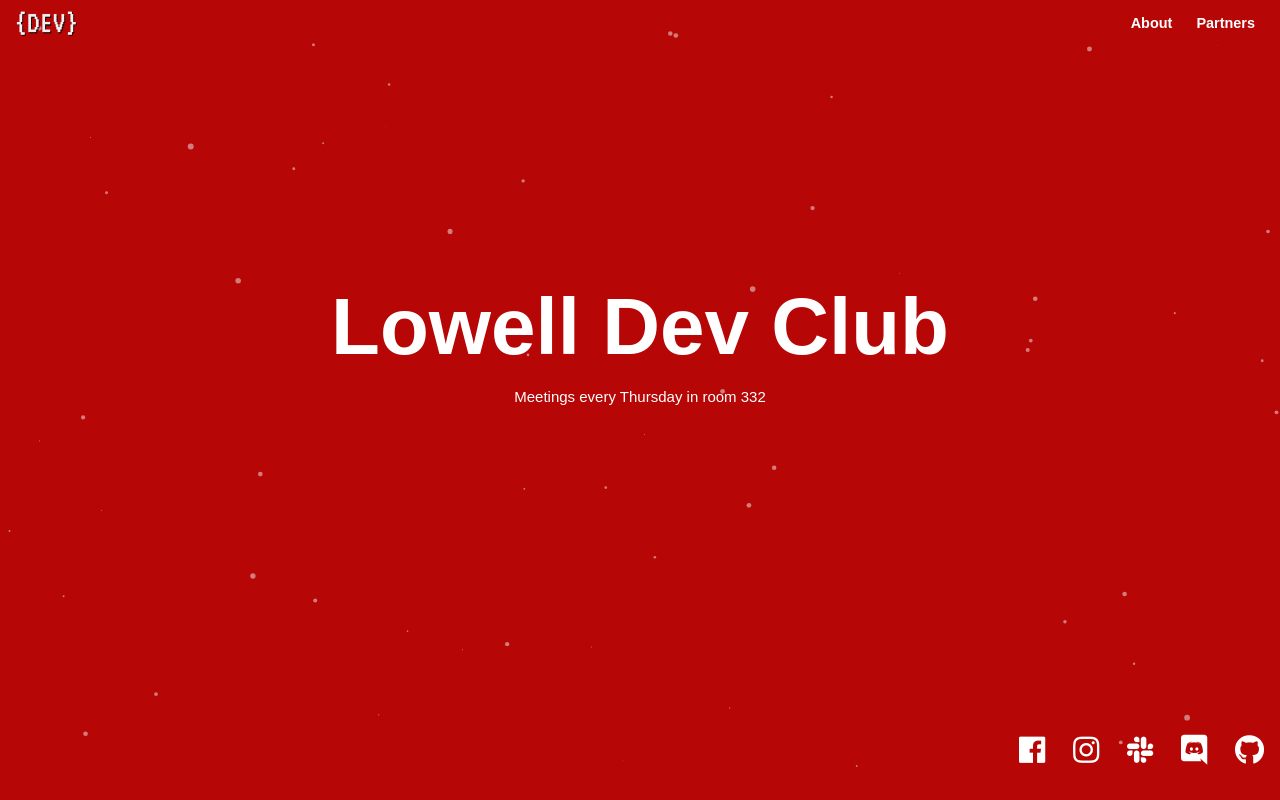
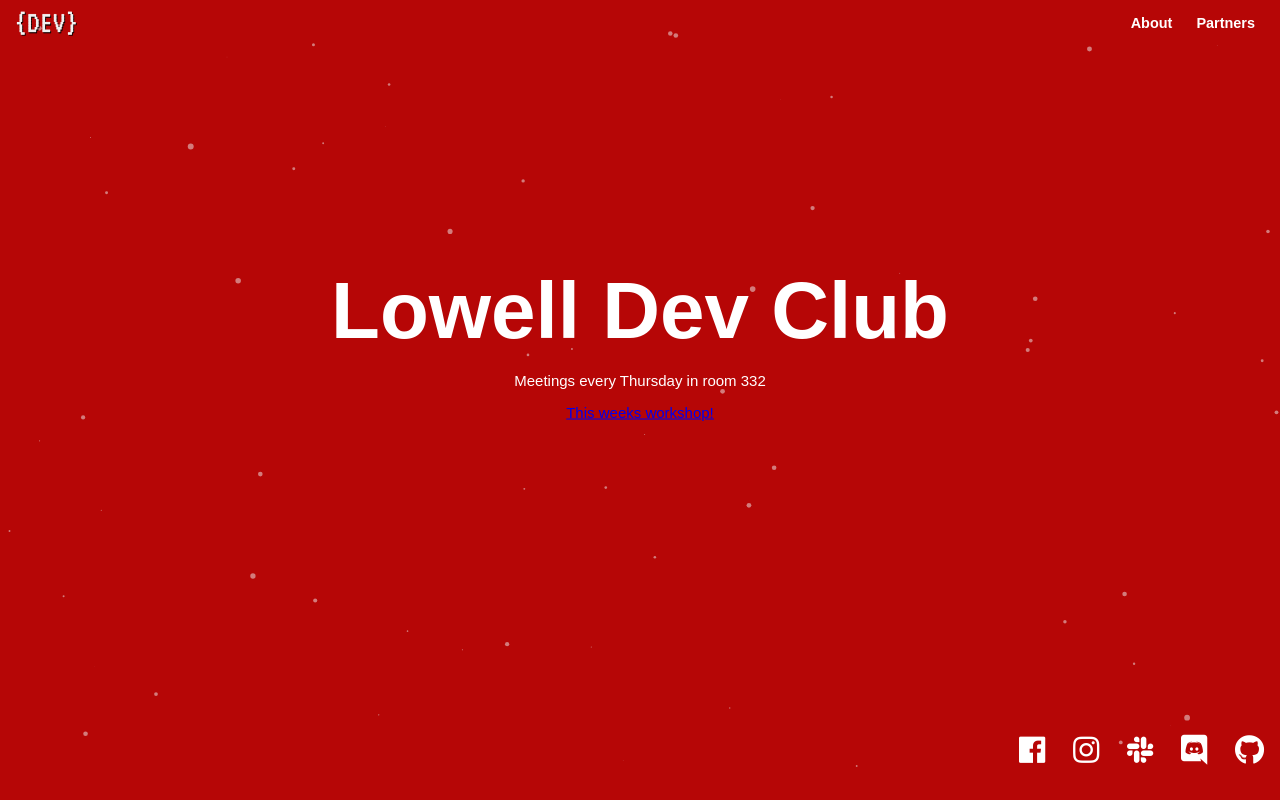
Before and after one commit to lowell-dev-club/www.lowelldevclub.com, a Flask app: page / in a window 1280 px wide. Run offline with Flask 2, Linux system fonts and the light colour scheme.

Commit message:
Update home.html

```diff
--- a/lowelldevclub/templates/home.html
+++ b/lowelldevclub/templates/home.html
@@ -41,6 +41,7 @@ Lowell Dev Club Home
 		</h1>
 		<h1 class="float-up desktop-title">Lowell Dev Club</h1>
 		<p class="float-up-subtitle">Meetings every Thursday in room 332</p>
+		<p class="float-up-subtitle"><a href="/workshop">This weeks workshop!</a></p>
 	</div>
 
 	</div>
```
